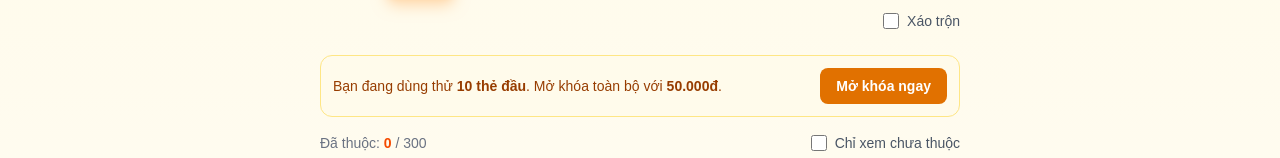
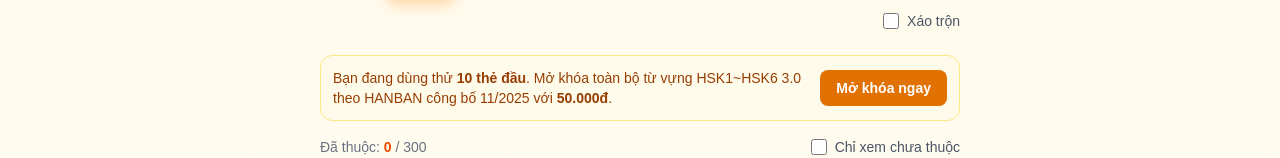
Before and after one commit to viendong194/learn-chinese, a Next.js app: page /vocab in a window 1280 px wide. Shown: the part 181-339 px from the top of the page. Built offline with nearby package versions, Linux system fonts and the light colour scheme; no server answers.

Commit message:
fix flashcard

```diff
--- a/src/app/sitemap.js
+++ b/src/app/sitemap.js
@@ -1,6 +1,6 @@
 import { getLessons } from '@/lib/googleSheet';
 
-const BASE_URL = process.env.NEXT_PUBLIC_SITE_URL || 'https://mrchinese.viendong.online/';
+const BASE_URL = process.env.NEXT_PUBLIC_SITE_URL || 'https://mrchinese.viendong.online';
 
 export default async function sitemap() {
   const lessons = await getLessons();
--- a/src/app/vocab/VocabClientPage.js
+++ b/src/app/vocab/VocabClientPage.js
@@ -268,7 +268,7 @@ export default function VocabClientPage({ levels, vocab }) {
             ) : (
               <>
                 <p className="text-sm text-amber-800">
-                  Bạn đang dùng thử <strong>{FREE_CARD_LIMIT} thẻ đầu</strong>. Mở khóa toàn bộ với <strong>{UNLOCK_PRICE.toLocaleString('vi-VN')}đ</strong>.
+                  Bạn đang dùng thử <strong>{FREE_CARD_LIMIT} thẻ đầu</strong>. Mở khóa toàn bộ từ vựng HSK1~HSK6 3.0 <br/> theo HANBAN công bố 11/2025 với <strong>{UNLOCK_PRICE.toLocaleString('vi-VN')}đ</strong>.
                 </p>
                 <button
                   type="button"
```
